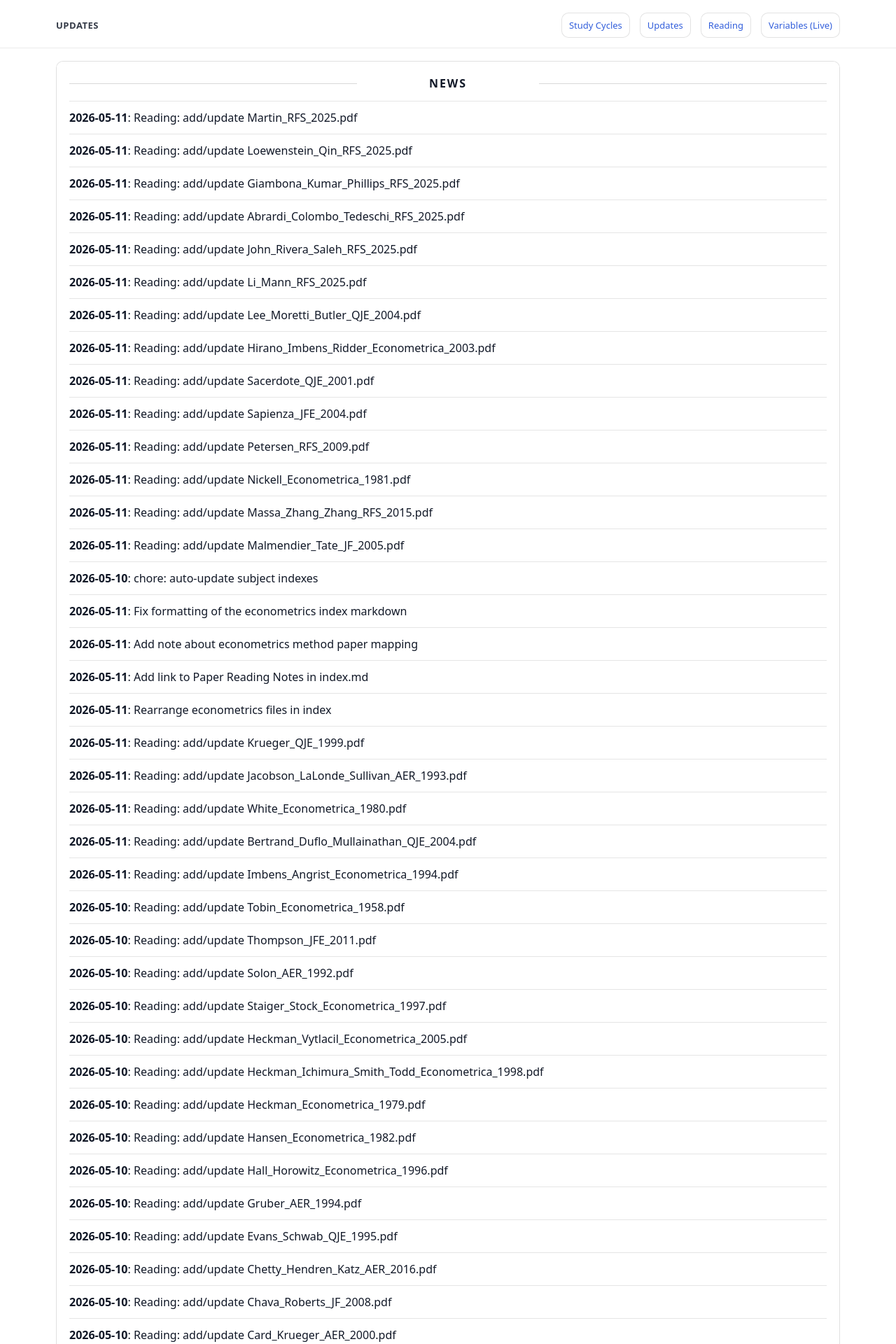
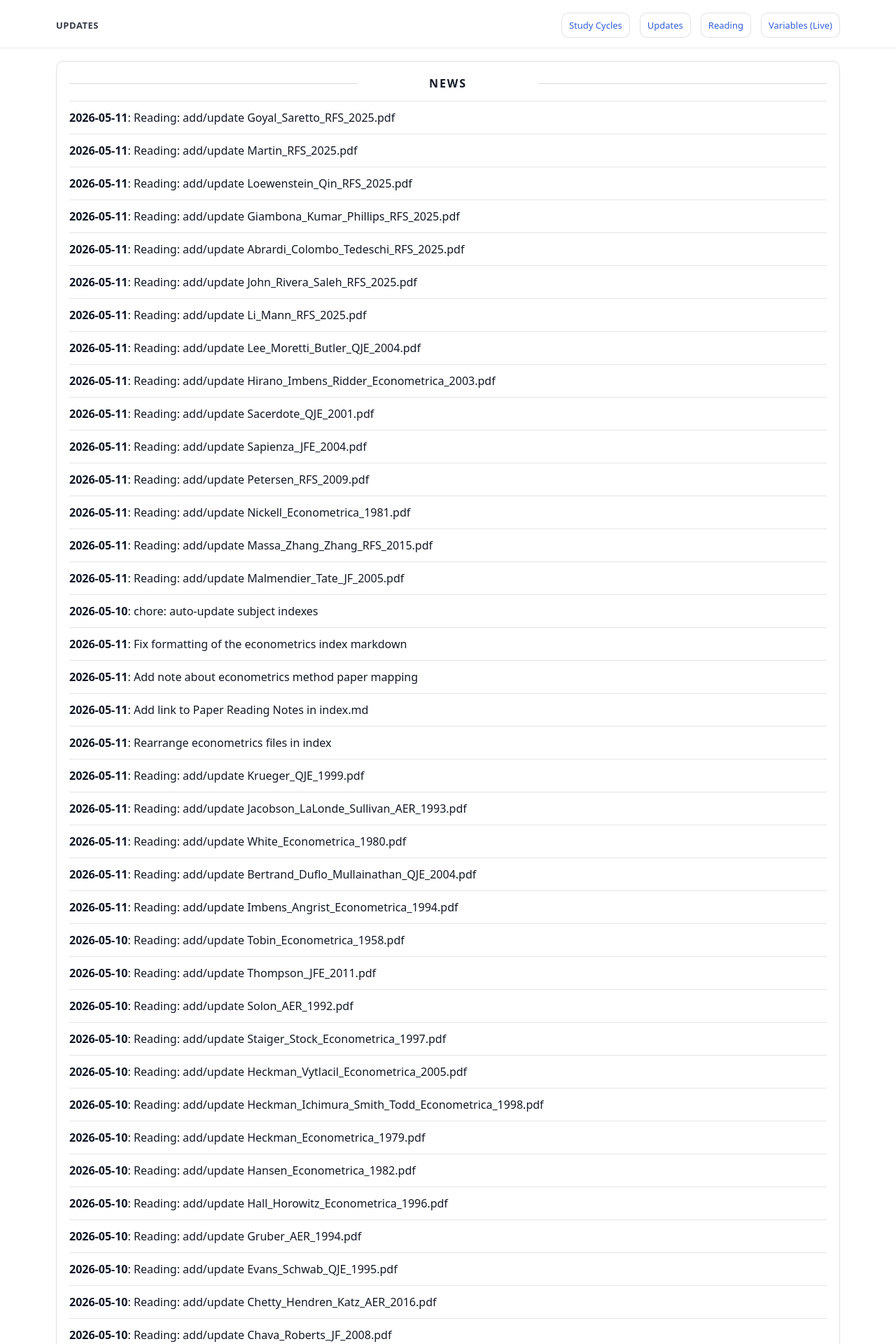
Before and after one commit to yaxinzn/study-archive, a Jekyll site: the page built from updates/index.md, in a window 1280 px wide. Shown: the top 1920 px of the page at 70% size. Built offline with Jekyll 4.4.1, drawn with Linux system fonts in a browser that asks for light colours; some of the changed text lies outside the part shown.

Commit message:
chore: update NEWS feed

```diff
--- a/_data/news.yml
+++ b/_data/news.yml
@@ -1,4 +1,7 @@
 # Auto-generated update history (sorted newest -> oldest). Do not edit manually.
+- ts: "1778488500"
+  date: "2026-05-11"
+  title: "Reading: add/update Goyal_Saretto_RFS_2025.pdf"
 - ts: "1778487611"
   date: "2026-05-11"
   title: "Reading: add/update Martin_RFS_2025.pdf"
```
